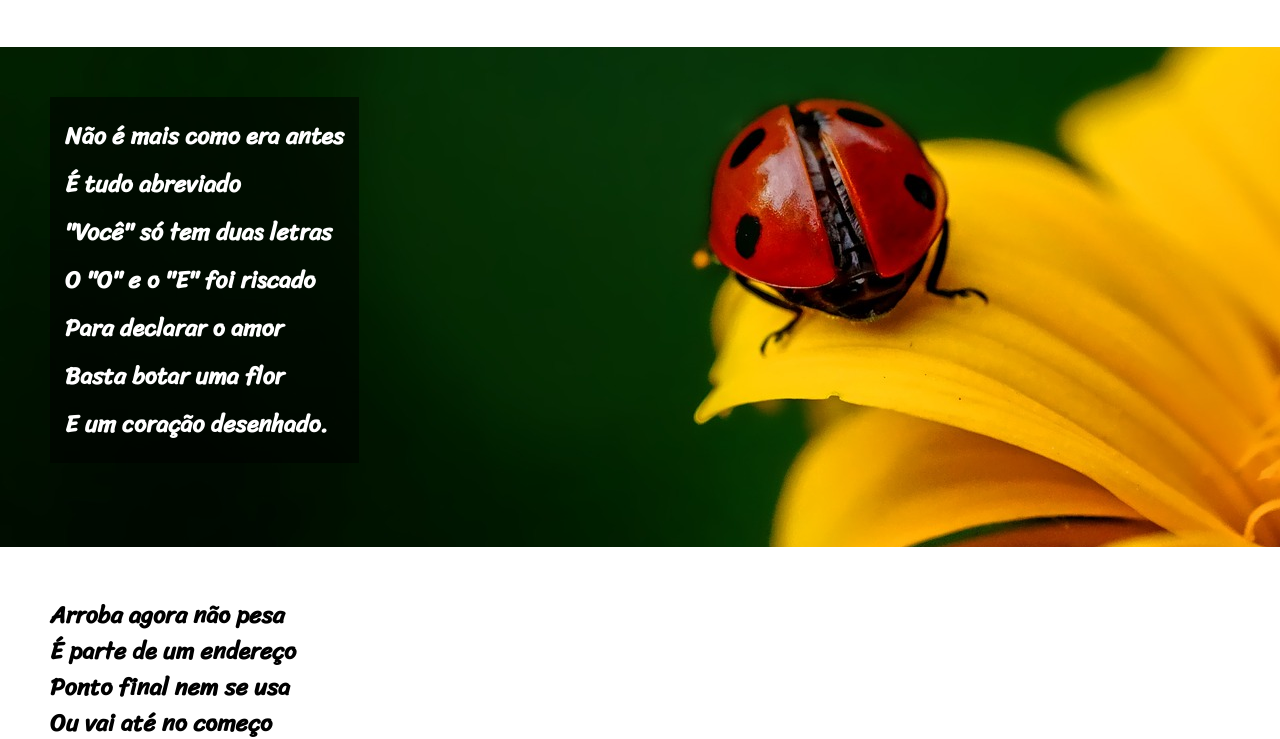
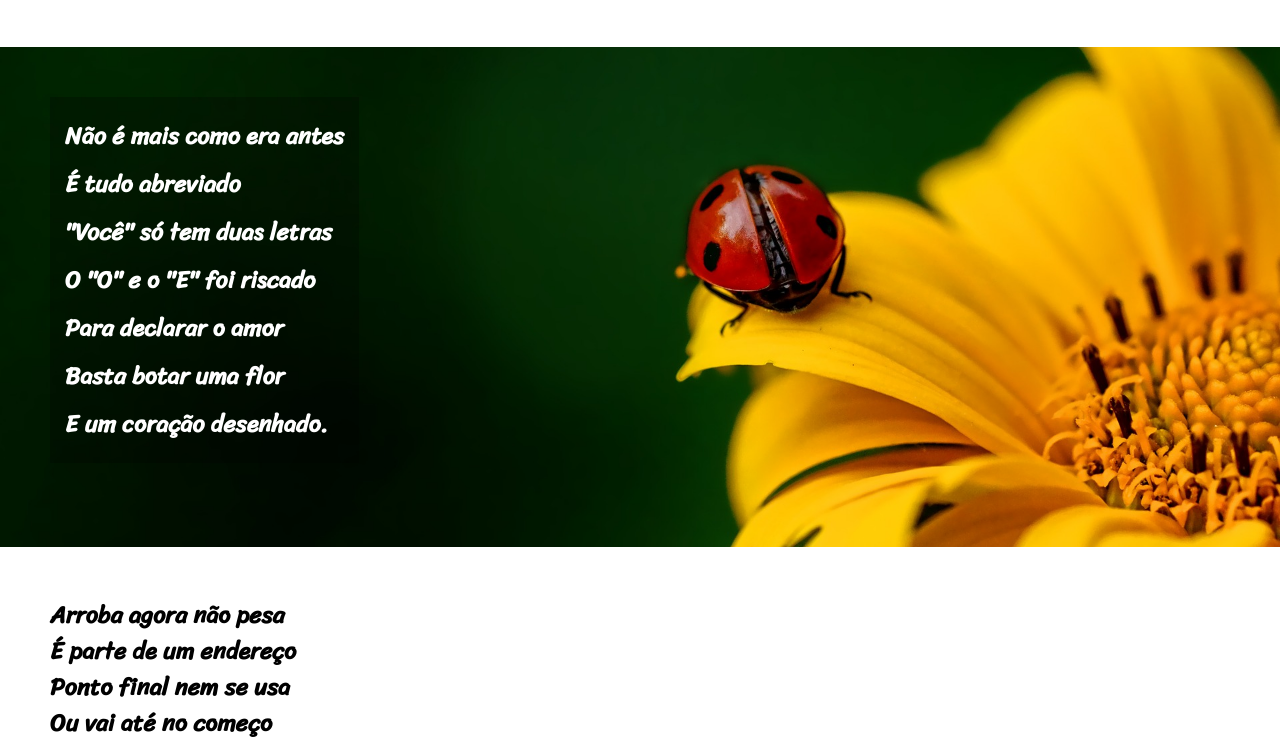
Before and after one commit to Vieiira07/Projeto-Cordel, a plain HTML site: page index.html in a window 1280 px wide. Shown: the part 593-1332 px from the top of the page. Drawn offline with Linux system fonts and the light colour scheme.

Commit message:
Update style.css

```diff
--- a/style.css
+++ b/style.css
@@ -49,17 +49,19 @@ section{
     margin: auto;
 }
 .image1{
-    background: black url(imagens/background001.jpg) center center no-repeat fixed;
+    background: black url(imagens/background001.jpg) right center no-repeat fixed;
     min-height: 400px;
     line-height: 2em;
     font-size:1.5em ;
     text-align: left;
     padding: 50px;
     margin: auto;
+    background-size: cover;
 
 }
 .image2{
     background: black url(imagens/background002.jpg) center center no-repeat fixed;
+    background-size: cover;
     min-height: 400px;
     line-height: 2em;
     font-size:1.5em ;
@@ -69,7 +71,7 @@ section{
 }
 .sombra{
     display: inline-block;
-   background-color: rgba(0, 0, 0, 0.534);
+   background-color: rgba(0, 0, 0, 0.246);
    color: white;
    padding: 15px;
 }
```
